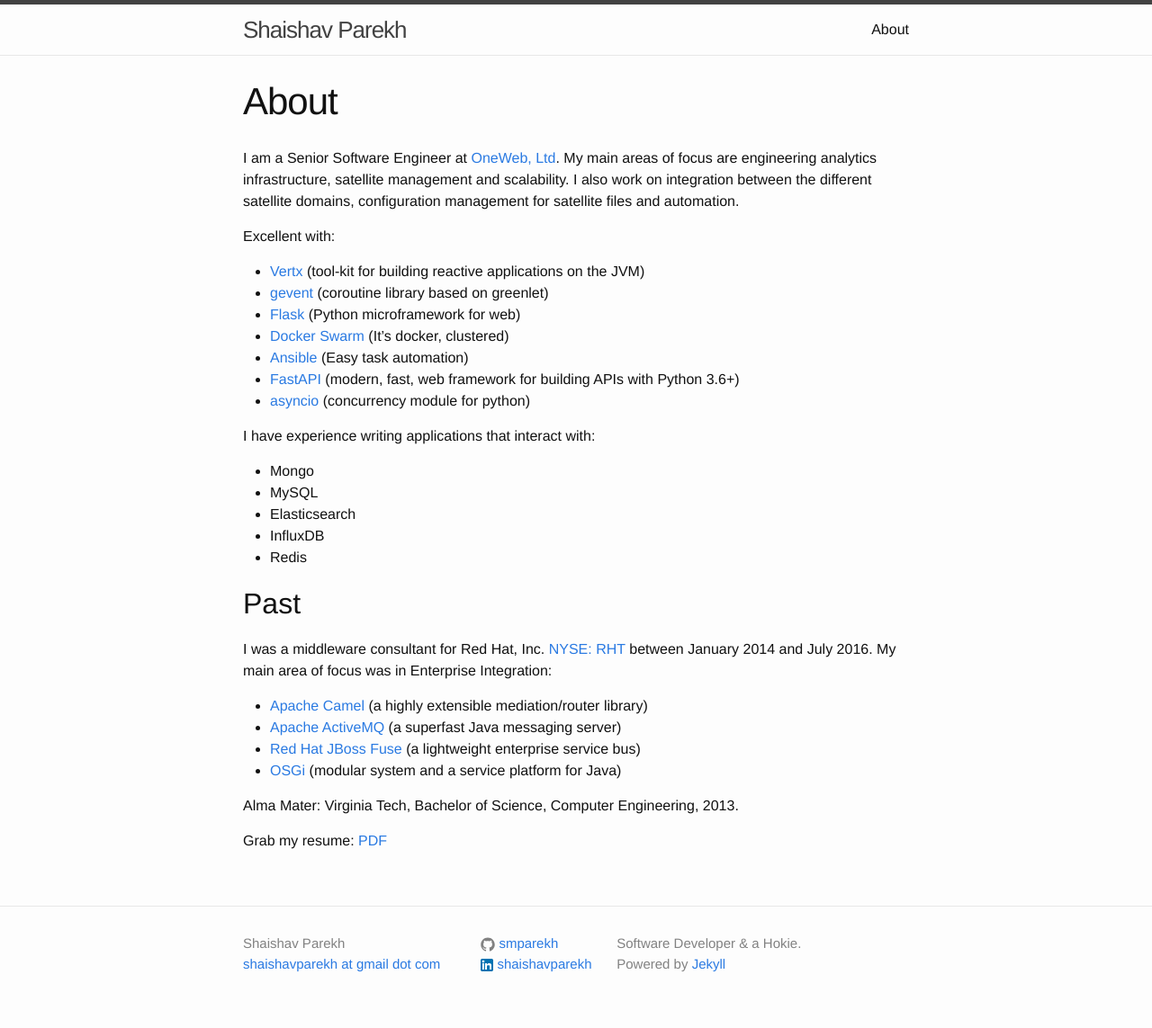
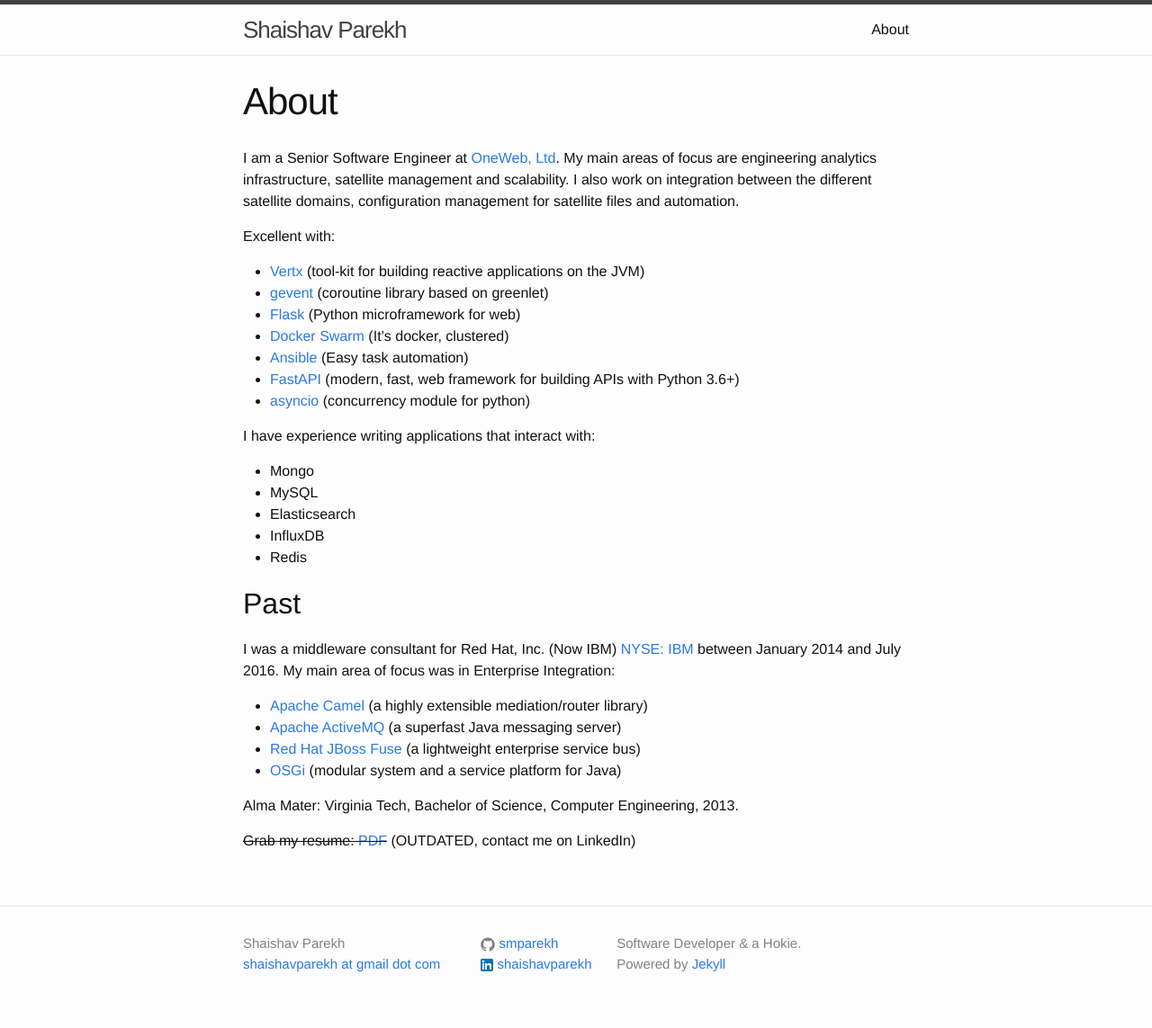
Before and after one commit to smparekh/smparekh.github.io, a Jekyll site: the page built from about.md, in a window 1280 px wide. Shown: the whole page at 90% size. Built offline with Jekyll 4.4.1, drawn with Linux system fonts in a browser that asks for light colours.

Commit message:
Update about.md

```diff
--- a/about.md
+++ b/about.md
@@ -24,7 +24,7 @@
 
 ## Past
 
-I was a middleware consultant for Red Hat, Inc. [NYSE: RHT](https://www.bloomberg.com/quote/RH:US){:target="_blank"} between January 2014 and July 2016. My main area of focus was in Enterprise Integration:
+I was a middleware consultant for Red Hat, Inc. (Now IBM) [NYSE: IBM](https://www.bloomberg.com/quote/IBM:US){:target="_blank"} between January 2014 and July 2016. My main area of focus was in Enterprise Integration:
 
 * [Apache Camel][1]{:target="_blank"} (a highly extensible mediation/router library)
 * [Apache ActiveMQ][2]{:target="_blank"} (a superfast Java messaging server)
@@ -33,7 +33,7 @@
 
 Alma Mater: Virginia Tech, Bachelor of Science, Computer Engineering, 2013.
 
-Grab my resume: [PDF](/downloads/Resume.pdf)
+~~Grab my resume: [PDF](/downloads/Resume.pdf)~~ (OUTDATED, contact me on LinkedIn)
 
 [1]: http://camel.apache.org/ "Apache Camel"
 [2]: http://activemq.apache.org/ "Apache ActiveMQ"
```
